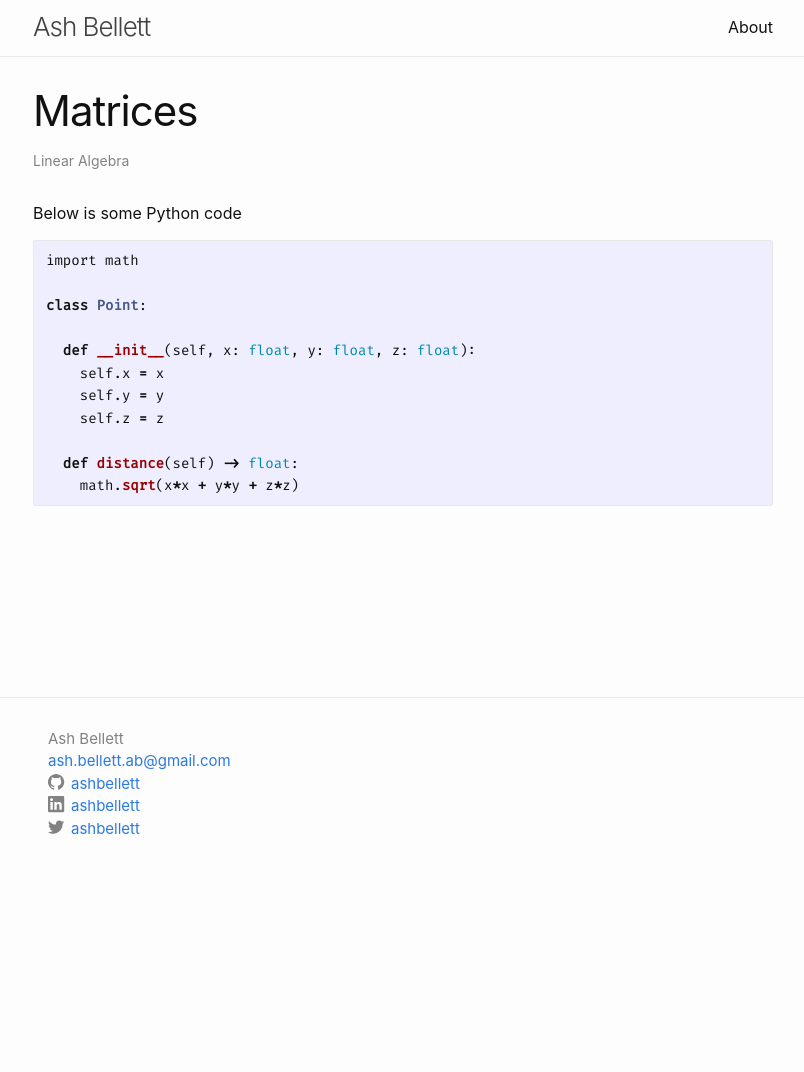
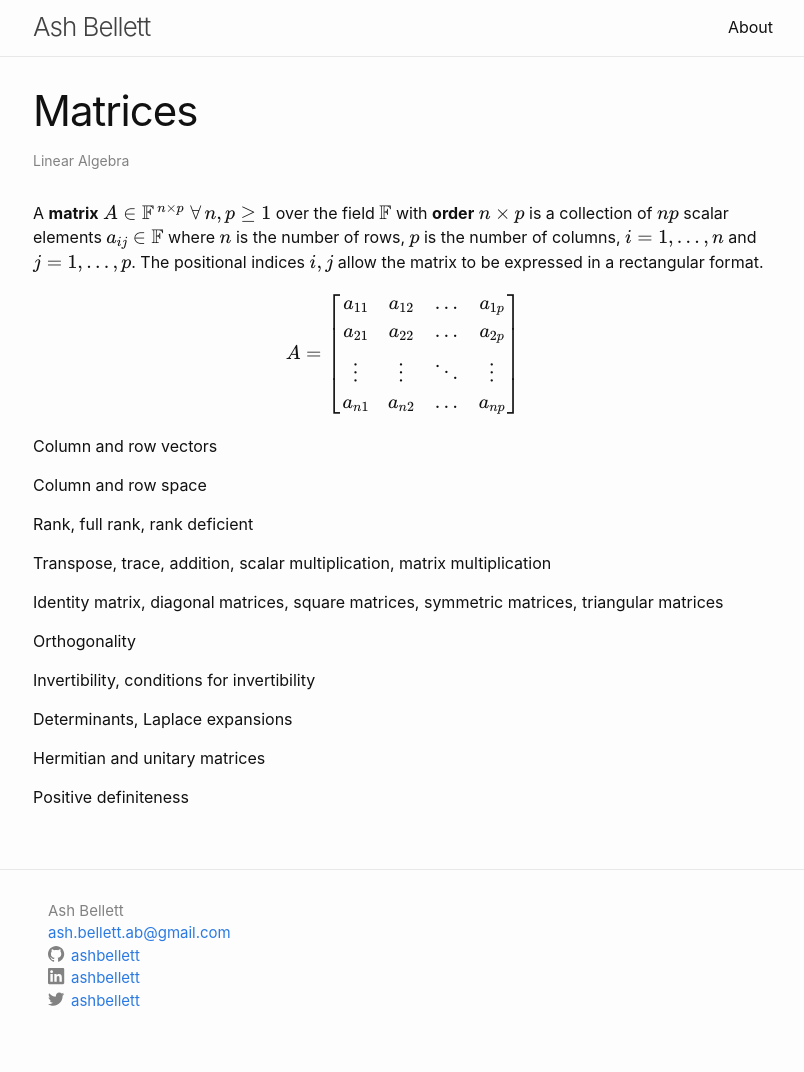
Before and after one commit to ashbellett/ashbellett.github.io, a Jekyll site: the page built from _posts/_linear-algebra/matrices.md, in a window 1280 px wide. Shown: the whole page, without its empty margins (237-1041 px from the left). Built offline with Jekyll 4.4.1, drawn with Linux system fonts in a browser that asks for light colours; some web fonts are replaced; before the commit the page ends 900 px from its top, so only the background shows below that.

Commit message:
Add initial matrix notes

```diff
--- a/_posts/_linear-algebra/matrices.md
+++ b/_posts/_linear-algebra/matrices.md
@@ -6,18 +6,31 @@ tags: ["linear algebra", "matrix"]
 description: "Multi-dimensional data structures"
 ---
 
-Below is some Python code
+A **matrix** $$A \in \mathbb{F}^{\,n\times p} \,\,\forall\, n,p \geq 1$$ over the field $$\mathbb{F}$$ with **order** $$n \times p$$ is a collection of $$np$$ scalar elements $$a_{ij} \in \mathbb{F}$$ where $$n$$ is the number of rows, $$p$$ is the number of columns, $$i=1,...,n$$ and $$j=1,...,p$$. The positional indices $$i,j$$ allow the matrix to be expressed in a rectangular format.
 
-{% highlight python %}
-import math
+$$A=\begin{bmatrix}
+  a_{11} & a_{12} & \ldots & a_{1p}\\
+  a_{21} & a_{22} & \ldots & a_{2p} \\
+  \vdots & \vdots & \ddots & \vdots \\
+  a_{n1} & a_{n2} & \ldots & a_{np}
+\end{bmatrix}$$
 
-class Point:
+Column and row vectors
 
-  def __init__(self, x: float, y: float, z: float):
-    self.x = x
-    self.y = y
-    self.z = z
+Column and row space
 
-  def distance(self) -> float:
-    math.sqrt(x*x + y*y + z*z)
-{% endhighlight %}
+Rank, full rank, rank deficient
+
+Transpose, trace, addition, scalar multiplication, matrix multiplication
+
+Identity matrix, diagonal matrices, square matrices, symmetric matrices, triangular matrices
+
+Orthogonality
+
+Invertibility, conditions for invertibility
+
+Determinants, Laplace expansions
+
+Hermitian and unitary matrices
+
+Positive definiteness
```
